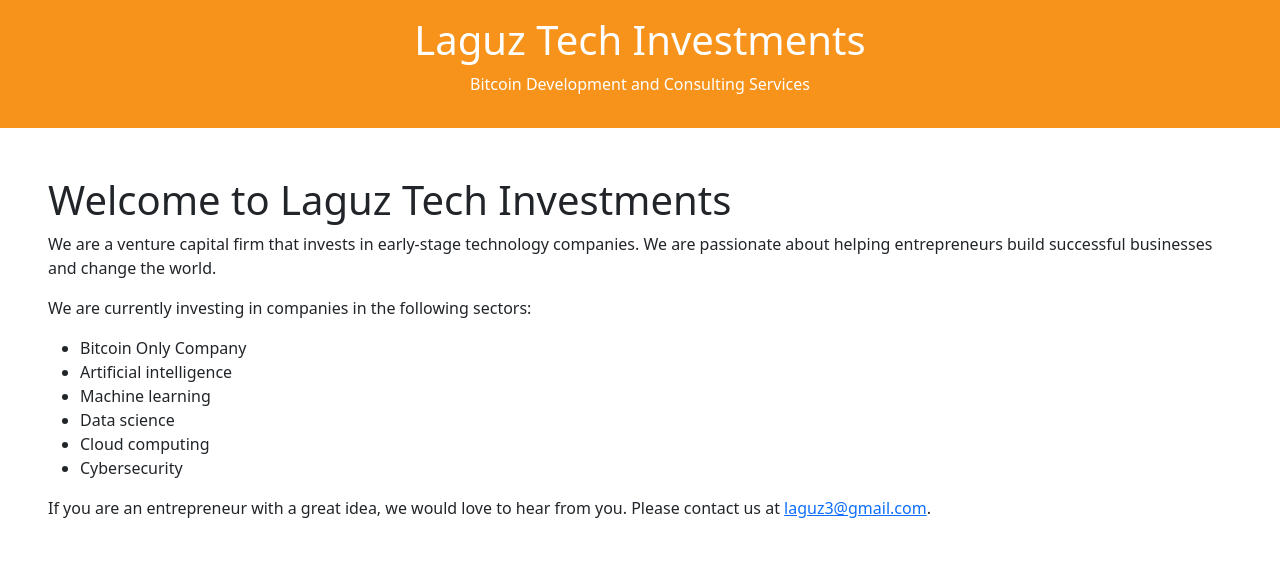
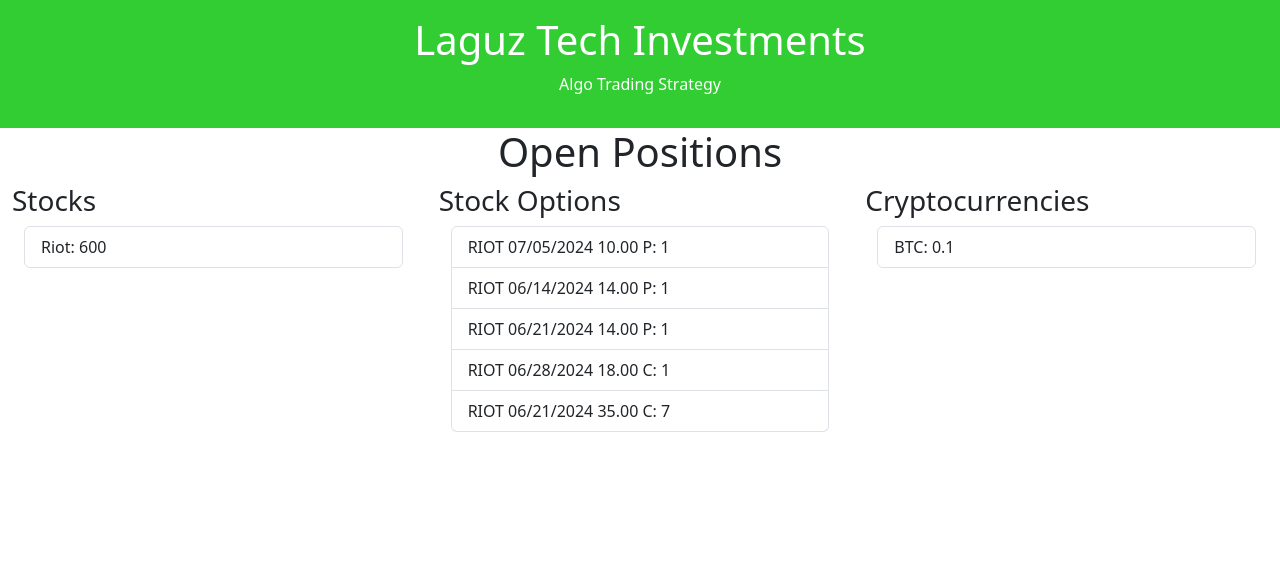
Before and after one commit to laguz/laguz.tech, a Flask app: page / in a window 1280 px wide. Shown: the top 583 px of the page. Run offline with Flask 3, Linux system fonts and the light colour scheme.

Commit message:
Finished the Open postions html code.

```diff
--- a/templates/base.html
+++ b/templates/base.html
@@ -10,9 +10,9 @@
 </head>
 <body>
 
-<header class="container-fluid p-3 text-white text-center" style="background-color: #F7931A">
+<header class="container-fluid p-3 text-white text-center" style="background-color: #32CD32">
   <h1>Laguz Tech Investments</h1>
-  <p>Bitcoin Development and Consulting Services</p>
+  <p>Algo Trading Strategy</p>
 </header>
 
 {% block content %}{% endblock %}
--- a/templates/index.html
+++ b/templates/index.html
@@ -1,18 +1,37 @@
 {% extends "base.html" %}
 
 {% block content %}
-<div class="container-fluid p-5">
-  <h1>Welcome to Laguz Tech Investments</h1>
-  <p>We are a venture capital firm that invests in early-stage technology companies. We are passionate about helping entrepreneurs build successful businesses and change the world.</p>
-  <p>We are currently investing in companies in the following sectors:</p>
-  <ul>
-    <li>Bitcoin Only Company</li>
-    <li>Artificial intelligence</li>
-    <li>Machine learning</li>
-    <li>Data science</li>
-    <li>Cloud computing</li>
-    <li>Cybersecurity</li>
-  </ul>
-  <p>If you are an entrepreneur with a great idea, we would love to hear from you. Please contact us at <a href="mailto:laguz3@gmail.com">laguz3@gmail.com</a>.</p>
+<div class="container-fluid">
+  <h1 class="text-center">Open Positions</h1>
+  <div class="row">
+    <div class="col">
+      <h3>Stocks</h3>
+      <div class="container-fluid">
+        <ul class="list-group">
+          <li class="list-group-item">Riot: 600</li>
+        </ul>
+      </div>
+    </div>
+    <div class="col">
+      <h3>Stock Options</h3>
+      <div class="container-fluid">
+        <ul class="list-group">
+          <li class="list-group-item">RIOT 07/05/2024 10.00 P: 1</li>
+          <li class="list-group-item">RIOT 06/14/2024 14.00 P: 1</li>
+          <li class="list-group-item">RIOT 06/21/2024 14.00 P: 1</li>
+          <li class="list-group-item">RIOT 06/28/2024 18.00 C: 1</li>
+          <li class="list-group-item">RIOT 06/21/2024 35.00 C: 7</li>
+        </ul>
+      </div>
+    </div>
+    <div class="col">
+      <h3>Cryptocurrencies</h3>
+      <div class="container-fluid">
+        <ul class="list-group">
+          <li class="list-group-item">BTC: 0.1</li>
+        </ul>
+      </div>
+    </div>
+  </div>
 </div>
 {% endblock %}
```
Also changed, not shown: 1 other file.
